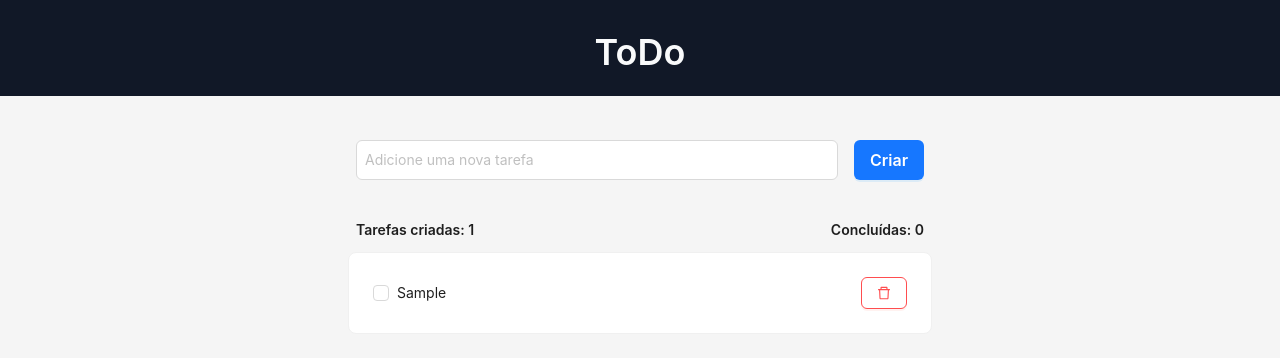
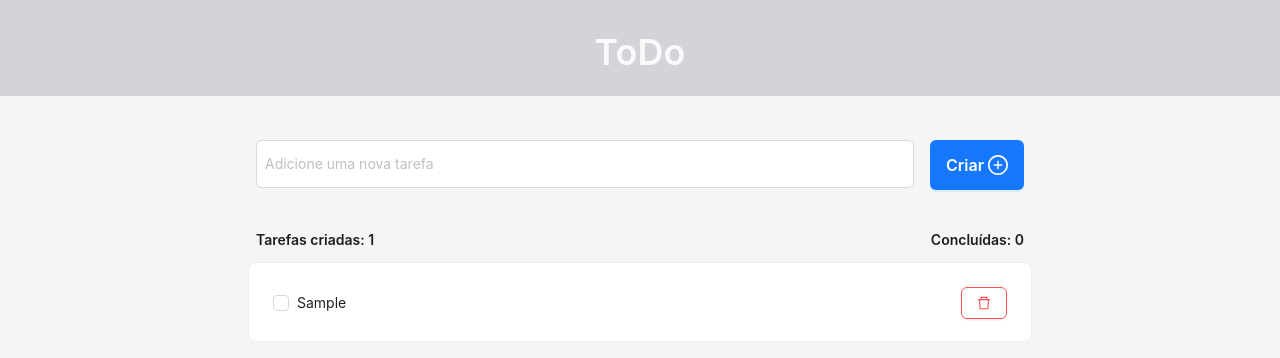
Before and after one commit to JurandirGuilherme/todolist, a Next.js app: page / in a window 1280 px wide. Both pictures are taken after typing "Sample" into the empty fields and a click on the button "Criar". Shown: the top 358 px of the page. Built offline with nearby package versions, Linux system fonts and the light colour scheme.

Commit message:
redimensionamento do layout

```diff
--- a/app/components/Card.tsx
+++ b/app/components/Card.tsx
@@ -7,10 +7,7 @@ import { DataMock } from "../context/ContextProvider";
 
 function CardList({ id, titulo }) {
     const {mock, setMock} = useContext(DataMock)
-    const [completed, setCompleted] = useState(false)
-    const [reload,setReload] = useState(false)
     const cardMock = mock.find((e)=> e.id == id)
-   useEffect(()=>{},[mock])
 
 
     const handleDeleteButton = (id:number)=>{
@@ -33,31 +30,28 @@ function CardList({ id, titulo }) {
         !cardMock.completed
         ?
         <div className="py-1 ">
-        <Card >
+        <Card className="h-20">
             <div className="flex justify-between items-center">
                 <div onClick={handleCompletedTask} className="flex space-x-2 cursor-pointer">
-                    <Checkbox  checked={completed}/>
+                    <Checkbox  checked={cardMock.completed}/>
                     <h1>{titulo}</h1>
                 </div>
-                <Button color="danger" className="z-50" variant="outlined" onClick={()=>{handleDeleteButton(id)}}><DeleteOutlined/></Button>
+                <Button color="danger" variant="outlined" onClick={()=>{handleDeleteButton(id)}}><DeleteOutlined/></Button>
             </div>
         </Card>
       </div>
         :
-
         <div className="py-1">
-        <Card  className="relative z-10" styles={{body:{background:'#f5f5f5'}}}>
+        <Card  className=" h-20" styles={{body:{background:'#f5f5f5'}}}>
             <div className="flex justify-between items-center text-red-950">
                 <div onClick={handleCompletedTask} className="flex space-x-2 cursor-pointer">
-                    <Checkbox  className="range" checked={true} />
+                    <Checkbox  className="range" checked={cardMock.completed} />
                     <h1 className="text-gray-600"><s>{titulo} </s></h1>
                 </div>
-                <Button color="default" className="z-50" variant="outlined" style={{backgroundColor:"whitesmoke"}} onClick={()=>{handleDeleteButton(id)}}><DeleteOutlined style={{color:'GrayText'}}/></Button>
+                <Button color="default" variant="outlined" style={{backgroundColor:"whitesmoke"}} onClick={()=>{handleDeleteButton(id)}}><DeleteOutlined style={{color:'GrayText'}}/></Button>
             </div>
         </Card>
     </div>
-
-
     }
     </>
   );
--- a/app/layout.tsx
+++ b/app/layout.tsx
@@ -33,7 +33,11 @@ export default function RootLayout({
         className={`${geistSans.variable} ${geistMono.variable} antialiased`}
       >
         <Layout className="min:h-full flex h-[100vh]">
-          <Header className=" bg-gray-900 flex justify-center items-center min-h-24 mb-9"><h1 className="mt-2 text-4xl font-semibold text-gray-50">ToDo</h1></Header>
+          <Header className=" bg-zinc-300 flex justify-center items-center min-h-24 mb-9">
+            <h1 className="mt-2 text-4xl font-semibold text-gray-50">
+              ToDo
+            </h1>
+            </Header>
           <Content className="h-[83vh]">
             <ContextProvider>
             <div className="md:flex md:justify-center">
--- a/app/page.tsx
+++ b/app/page.tsx
@@ -3,6 +3,7 @@ import React, { useContext, useEffect } from "react";
 import Card from "./components/Card";
 import { DataMock } from "./context/ContextProvider";
 import { Button, Form, Input } from "antd";
+import { PlusCircleOutlined } from "@ant-design/icons";
 
 function Page() {
   const { mock, setMock } = useContext(DataMock);
@@ -17,17 +18,22 @@ function Page() {
 
   return (
     <>
-    <div className=" md:w-[75vh]  px-2">
+    <div className=" md:w-[100vh]  px-2">
       <Form
       form={form}
       onFinish={onFinish}
       className="flex justify-center space-x-4 p-2"
       >
         <Form.Item className="w-full" name="titulo">
-          <Input className="p-2" placeholder="Adicione uma nova tarefa"></Input>
+          <Input className="p-2 py-3" placeholder="Adicione uma nova tarefa"></Input>
         </Form.Item>
         <Form.Item>
-          <Button  className="h-10 flex text-center justify-center text-base font-semibold" type="primary" htmlType="submit">Criar</Button>
+          <Button  className="py-6 flex justify-center items-center align-middle text-base font-semibold" type="primary" htmlType="submit">
+            <div className="flex space-x-1">
+              <p>Criar</p>
+              <PlusCircleOutlined className="text-xl"/>
+            </div>
+            </Button>
         </Form.Item>
       </Form>
       <div className="flex justify-between p-2 font-semibold text-sm">
```
Lines whose indentation alone changed are shown as unchanged.
